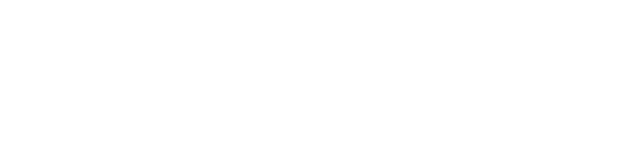
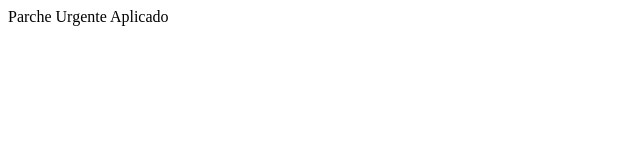
Before and after one commit to dmjProfesor/solucionExamenGit, a plain HTML site: page index.html in a window 1280 px wide. Shown: the whole page, without its empty margins (0-640 px from the left). Drawn offline with Linux system fonts and the light colour scheme.

Commit message:
cambio urgente

```diff
--- a/index.html
+++ b/index.html
@@ -9,7 +9,7 @@
 <body>
 
 
-
+ <footer>Parche Urgente Aplicado</footer>
 </body>
 
 
```
